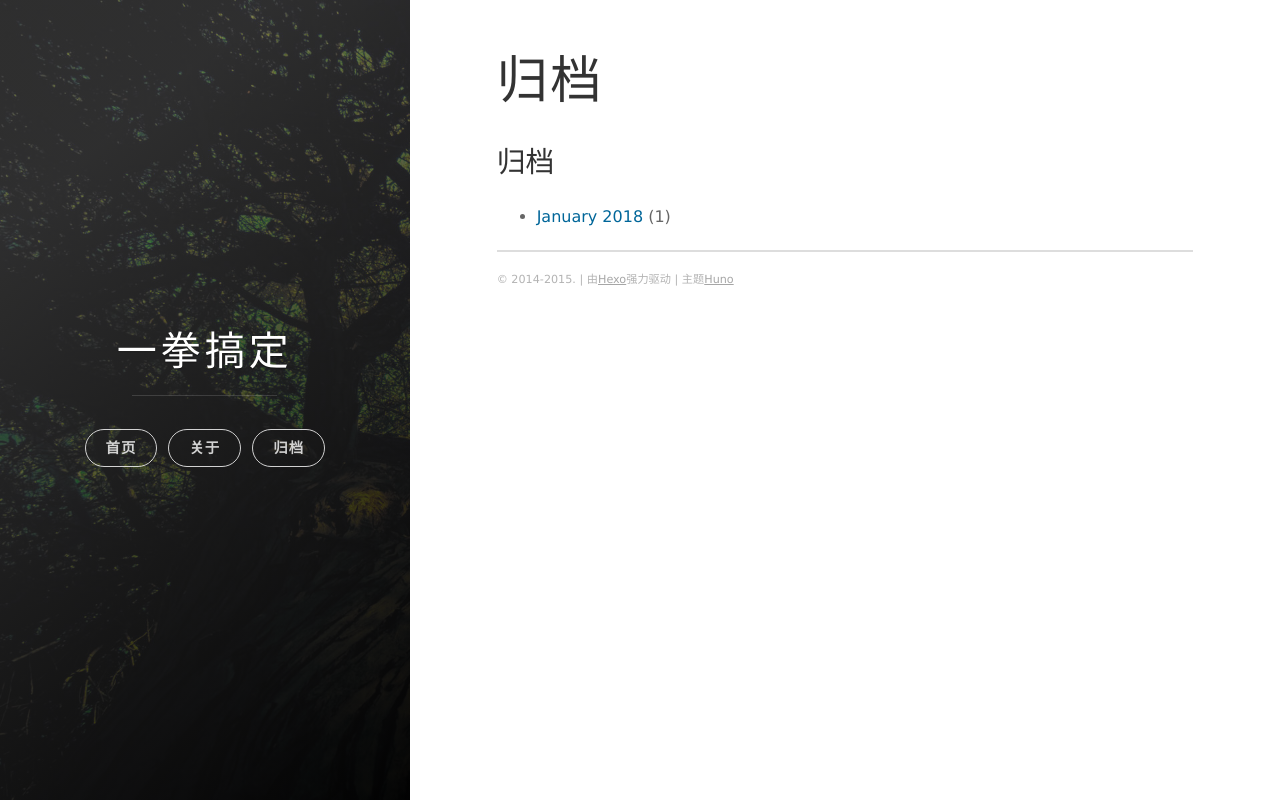
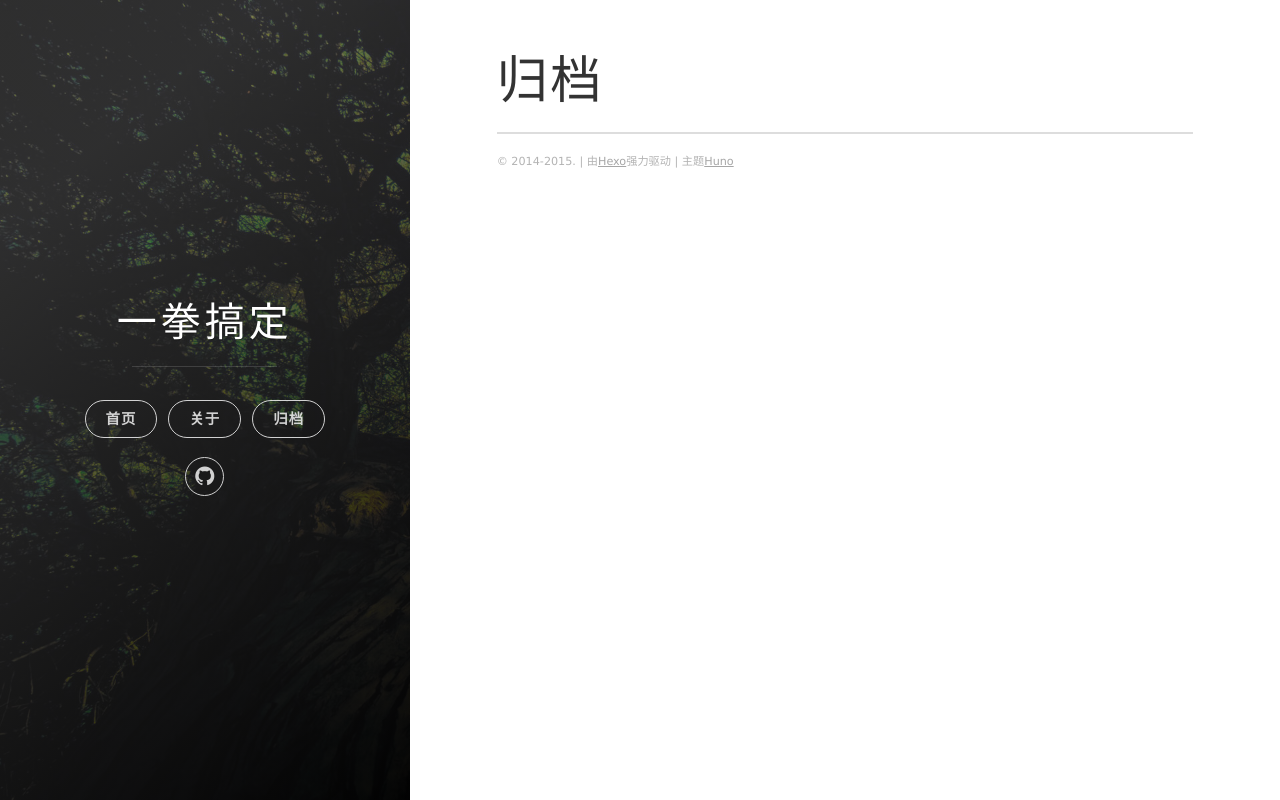
Before and after one commit to wangzhaoyii/wangzhaoyii.github.io, a plain HTML site: page archive/index.html in a window 1280 px wide. Drawn offline with nearby package versions, Linux system fonts and the light colour scheme; some packages are replaced by stand-ins of ours.

Commit message:
Site updated: 2018-01-18 07:46:09

```diff
--- a/archive/index.html
+++ b/archive/index.html
@@ -20,7 +20,7 @@
 <meta property="og:title" content="归档">
 <meta property="og:url" content="http://yoursite.com/archive/index.html">
 <meta property="og:site_name" content="一拳搞定">
-<meta property="og:updated_time" content="2018-01-18T06:59:22.458Z">
+<meta property="og:updated_time" content="2018-01-18T07:05:42.012Z">
 <meta name="twitter:card" content="summary">
 <meta name="twitter:title" content="归档">
 
@@ -128,6 +128,45 @@ classes that you can use:
 
 
 
+<nav class="cover-navigation navigation--social">
+  <ul class="navigation">
+
+
+      <!-- Github -->
+      <li class="navigation__item">
+        <a href="https://github.com/someus" title="Huno on GitHub">
+          <i class='icon icon-social-github'></i>
+          <span class="label">GitHub</span>
+        </a>
+      </li>
+
+
+    <!-- China social icon -->
+    <!--
+
+      <li class="navigation__item">
+        <a href="" title="">
+          <i class='icon cs-icon-douban'></i>
+          <span class="label">Douban</span>
+        </a>
+      </li>
+
+      <li class="navigation__item">
+        <a href="" title="">
+          <i class='icon cs-icon-weibo'></i>
+          <span class="label">Weibo</span>
+        </a>
+      </li>
+
+    -->
+
+
+
+  </ul>
+</nav>
+
+
+
         </div>
 
       </div>
@@ -163,11 +202,6 @@ classes that you can use:
 
 
 
-
-    <h3>归档</h3>
-    <div class="archiveslist">
-      <ul class="archive-list"><li class="archive-list-item"><a class="archive-list-link" href="/archives/2018/01/">January 2018</a><span class="archive-list-count">1</span></li></ul>
-    </div>
 
 
 </div>
```
Also changed, not shown: about/index.html (+40 -1 lines).
